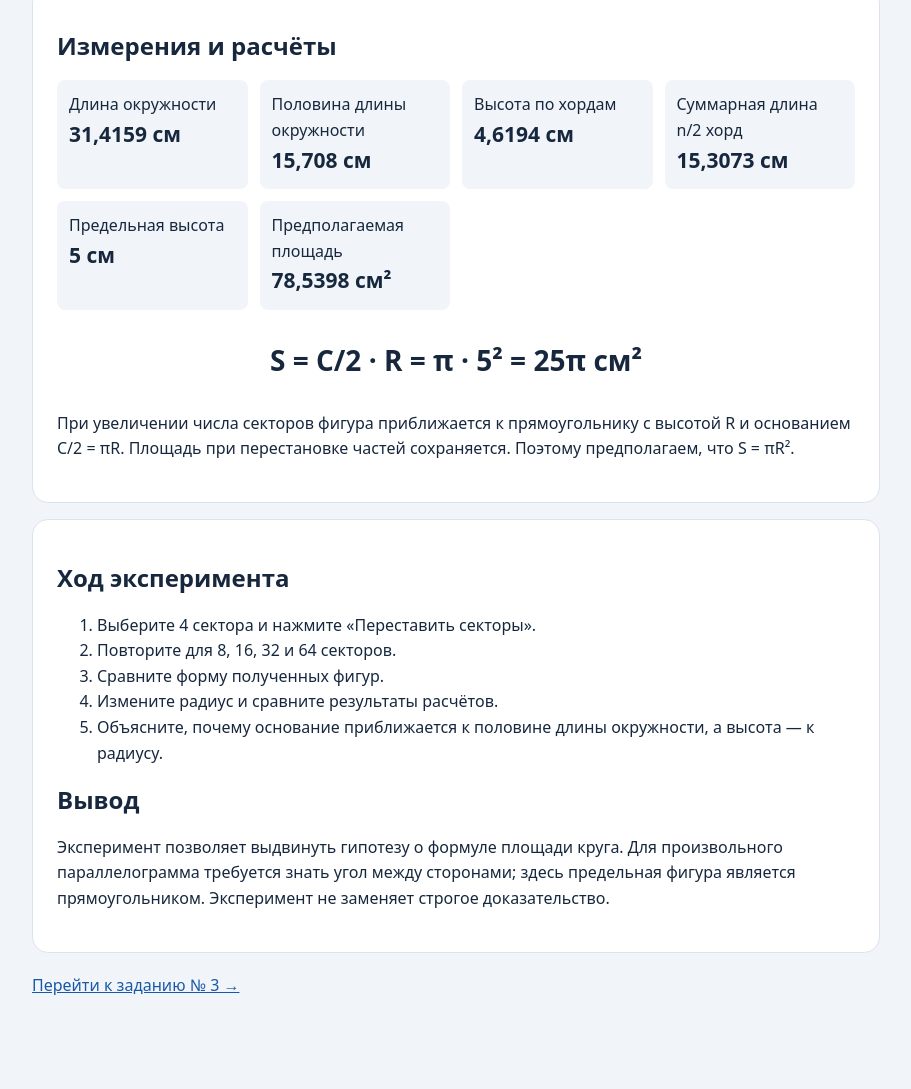
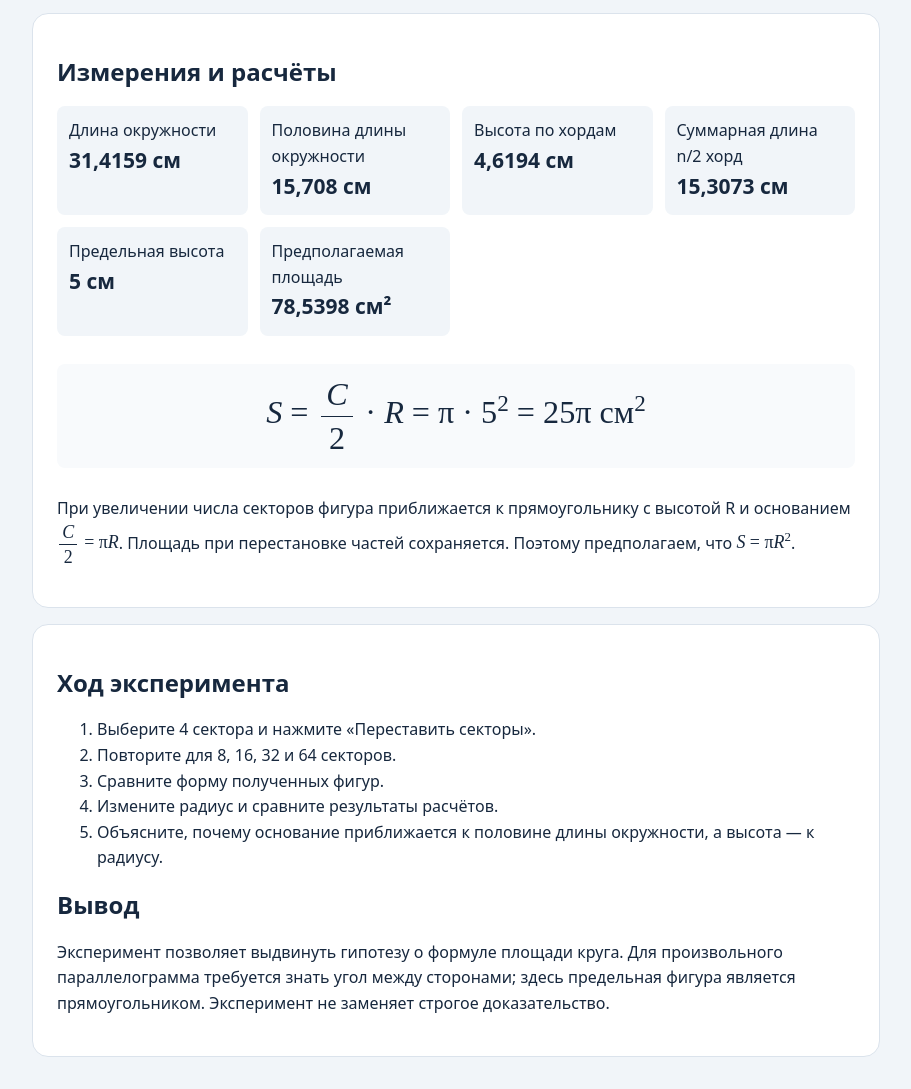
Before and after one commit to alcovaibe/practical-work-2.2-task-2, a plain HTML site: page index.html in a window 1280 px wide. Shown: the part 1103-2192 px from the top of the page, without its empty margins (184-1095 px from the left). Before the commit the page ends 2133 px from the top, so only its background shows below. Drawn offline with Linux system fonts and the light colour scheme.

Commit message:
Polish task navigation and mathematical typography

```diff
--- a/index.html
+++ b/index.html
@@ -1,12 +1,13 @@
 <!doctype html>
 <html lang="ru"><head><meta charset="utf-8"><meta name="viewport" content="width=device-width,initial-scale=1"><title>Площадь круга — интерактивный эксперимент</title><style>
 *{box-sizing:border-box}body{margin:0;background:#f1f5f9;color:#17283e;font:16px/1.6 system-ui,sans-serif}main{max-width:880px;margin:32px auto;padding:0 16px}section{background:white;border:1px solid #dbe3ec;border-radius:16px;padding:24px;margin:16px 0}h1,h2{line-height:1.2}h1{font-size:clamp(25px,5vw,38px)}svg{width:100%;height:auto;background:#f8fafc;border-radius:12px}label{display:block;font-weight:600;margin:16px 0 6px}input[type=range]{width:100%;accent-color:#2563eb}button,select{font:inherit;padding:9px 14px;border:1px solid #aabbd0;border-radius:8px;background:white;color:inherit}button{cursor:pointer}button.primary{background:#2563eb;color:white;border-color:#2563eb}button:focus-visible,input:focus-visible,select:focus-visible{outline:3px solid #93c5fd;outline-offset:3px}.controls{display:flex;gap:8px;flex-wrap:wrap}.stats{display:grid;grid-template-columns:repeat(auto-fit,minmax(190px,1fr));gap:12px}.stat{background:#f1f5f9;padding:12px;border-radius:8px}.stat strong{display:block;font-size:21px}.note{color:#475569} .formula{text-align:center;font-size:clamp(18px,4vw,28px);font-weight:600} @media(prefers-reduced-motion:reduce){*{scroll-behavior:auto}}
-</style></head><body><main><nav aria-label="Навигация" style="display:flex;gap:16px;flex-wrap:wrap;margin-bottom:16px"><strong>Задание № 2</strong><a href="task-3.html" style="color:#1759a8">Задание № 3. Технологическая карта →</a></nav><header><small>Практическая работа 2.2 · Задание 2 · Геометрия</small><h1>Площадь круга</h1><p>Разрежем круг на равные секторы и переставим их, не изменяя суммарной площади.</p></header><section><h2>Интерактивная модель</h2><svg id="diagram" viewBox="0 0 720 310" role="img" aria-label="Преобразование круга из равных секторов"></svg>
+.task-nav{display:flex;gap:8px;align-items:center;flex-wrap:wrap;margin:0 0 20px}.task-nav a{display:inline-flex;justify-content:center;align-items:center;min-width:118px;padding:10px 18px;border:1px solid #cbd5e1;border-radius:8px;background:white;color:#334155;text-decoration:none;font-weight:600}.task-nav a:hover{background:#eaf1fa;border-color:#799bc5}.task-nav a[aria-current=page]{background:#245ba1;color:white;border-color:#245ba1}.task-nav a:focus-visible{outline:3px solid #93c5fd;outline-offset:3px}.print-button{margin-left:auto}.formula{font-weight:400;overflow-x:auto;padding:12px 8px;background:#f8fafc;border-radius:8px}.math{font-family:"Cambria Math","STIX Two Math","Times New Roman",serif;font-size:1.12em;white-space:nowrap;font-weight:400}.math i{font-style:italic}.frac{display:inline-flex;flex-direction:column;vertical-align:middle;text-align:center;line-height:1.13;margin:0 .13em}.frac>span:first-child{border-bottom:1px solid currentColor;padding:0 .17em .1em}.frac>span:last-child{padding:.1em .17em 0}.math sub,.math sup{font-size:.72em;line-height:0}.formula .math{font-size:1.15em}@media print{.task-nav,.print-button{display:none!important}.formula{background:none;padding:4px}}
+</style></head><body><main><nav class="task-nav" aria-label="Задания"><a href="index.html" aria-current="page">Задание 2</a><a href="task-3.html">Задание 3</a></nav><header><small>Практическая работа 2.2 · Задание 2 · Геометрия</small><h1>Площадь круга</h1><p>Разрежем круг на равные секторы и переставим их, не изменяя суммарной площади.</p></header><section><h2>Интерактивная модель</h2><svg id="diagram" viewBox="0 0 720 310" role="img" aria-label="Преобразование круга из равных секторов"></svg>
 <label for="count">Количество секторов</label><select id="count"><option>4</option><option selected>8</option><option>16</option><option>32</option><option>64</option><option>128</option></select>
 <label for="progress">Преобразование: <output id="percent">0%</output></label><input id="progress" type="range" min="0" max="100" value="0"><div class="controls"><button id="reset">Собрать круг</button><button class="primary" id="arrange">Переставить секторы</button></div>
 <label for="radius">Радиус: <output id="radiusValue">5 см</output></label><input id="radius" type="range" min="1" max="15" step="1" value="5"><p class="note">Промежуточные положения служат визуализацией перемещения; секторы могут временно перекрываться. Чертёж масштабируется для удобства просмотра.</p></section>
-<section><h2>Измерения и расчёты</h2><div class="stats" id="stats"></div><p class="formula" id="formula"></p><p>При увеличении числа секторов фигура приближается к прямоугольнику с высотой R и основанием C/2 = πR. Площадь при перестановке частей сохраняется. Поэтому предполагаем, что S = πR².</p></section>
-<section><h2>Ход эксперимента</h2><ol><li>Выберите 4 сектора и нажмите «Переставить секторы».</li><li>Повторите для 8, 16, 32 и 64 секторов.</li><li>Сравните форму полученных фигур.</li><li>Измените радиус и сравните результаты расчётов.</li><li>Объясните, почему основание приближается к половине длины окружности, а высота — к радиусу.</li></ol><h2>Вывод</h2><p>Эксперимент позволяет выдвинуть гипотезу о формуле площади круга. Для произвольного параллелограмма требуется знать угол между сторонами; здесь предельная фигура является прямоугольником. Эксперимент не заменяет строгое доказательство.</p></section><nav style="margin:20px 0"><a href="task-3.html" style="color:#1759a8">Перейти к заданию № 3 →</a></nav></main><script>
+<section><h2>Измерения и расчёты</h2><div class="stats" id="stats"></div><p class="formula" id="formula"></p><p>При увеличении числа секторов фигура приближается к прямоугольнику с высотой R и основанием <span class="math"><span class="frac"><span><i>C</i></span><span>2</span></span> = π<i>R</i></span>. Площадь при перестановке частей сохраняется. Поэтому предполагаем, что <span class="math"><i>S</i> = π<i>R</i><sup>2</sup></span>.</p></section>
+<section><h2>Ход эксперимента</h2><ol><li>Выберите 4 сектора и нажмите «Переставить секторы».</li><li>Повторите для 8, 16, 32 и 64 секторов.</li><li>Сравните форму полученных фигур.</li><li>Измените радиус и сравните результаты расчётов.</li><li>Объясните, почему основание приближается к половине длины окружности, а высота — к радиусу.</li></ol><h2>Вывод</h2><p>Эксперимент позволяет выдвинуть гипотезу о формуле площади круга. Для произвольного параллелограмма требуется знать угол между сторонами; здесь предельная фигура является прямоугольником. Эксперимент не заменяет строгое доказательство.</p></section></main><script>
 'use strict';
 const $=id=>document.getElementById(id), svg=$('diagram'), NS='http://www.w3.org/2000/svg';let frame=0;
 function el(tag,attrs,parent=svg){const e=document.createElementNS(NS,tag);for(const [k,v] of Object.entries(attrs))e.setAttribute(k,v);parent.append(e);return e}
@@ -16,7 +17,7 @@ label(360,24,t===0?'Исходный круг':t===1?'Секторы перес
 for(let i=0;i<n;i++){const j=Math.floor(i/2), odd=i%2, tx=360+(2*j+odd-(n-1)/2)*w,ty=145+(odd?-h/2:h/2), start=i*360/n; let end=odd?180:0;end=start+((end-start+540)%360-180);const g=el('g',{transform:'translate('+(360+(tx-360)*t)+' '+(145+(ty-145)*t)+') rotate('+(start+(end-start)*t)+')'});el('path',{d:'M0 0 L '+(-w)+' '+(-h)+' A '+R+' '+R+' 0 0 1 '+w+' '+(-h)+' Z',fill:odd?'#efb45f':'#649bd6',stroke:'#334155','stroke-width':.7},g)}
 if(t===1){const left=360-n*w/2,right=360+n*w/2;el('path',{d:'M '+left+' 242 v8 H '+right+' v-8',stroke:'#475569',fill:'none'});label(360,272,'Основание → πR');el('path',{d:'M '+(right+18)+' '+(145-R/2)+' h8 V '+(145+R/2)+' h-8',stroke:'#475569',fill:'none'});label(right+44,150,'→ R')}
 if(t===0){el('line',{x1:360,y1:145,x2:360+R,y2:145,stroke:'#17283e','stroke-width':2});label(360+R/2,137,'R')}
-$('percent').value=Math.round(t*100)+'%';$('radiusValue').value=r+' см';const f=x=>x.toLocaleString('ru-RU',{maximumFractionDigits:4});const values=[['Длина окружности',2*Math.PI*r,'см'],['Половина длины окружности',Math.PI*r,'см'],['Высота по хордам',r*Math.cos(a),'см'],['Суммарная длина n/2 хорд',n*r*Math.sin(a),'см'],['Предельная высота',r,'см'],['Предполагаемая площадь',Math.PI*r*r,'см²']];$('stats').replaceChildren(...values.map(([name,v,u])=>{const d=document.createElement('div');d.className='stat';d.textContent=name;const s=document.createElement('strong');s.textContent=f(v)+' '+u;d.append(s);return d}));$('formula').textContent='S = C/2 · R = π · '+r+'² = '+r*r+'π см²'}
+$('percent').value=Math.round(t*100)+'%';$('radiusValue').value=r+' см';const f=x=>x.toLocaleString('ru-RU',{maximumFractionDigits:4});const values=[['Длина окружности',2*Math.PI*r,'см'],['Половина длины окружности',Math.PI*r,'см'],['Высота по хордам',r*Math.cos(a),'см'],['Суммарная длина n/2 хорд',n*r*Math.sin(a),'см'],['Предельная высота',r,'см'],['Предполагаемая площадь',Math.PI*r*r,'см²']];$('stats').replaceChildren(...values.map(([name,v,u])=>{const d=document.createElement('div');d.className='stat';d.textContent=name;const s=document.createElement('strong');s.textContent=f(v)+' '+u;d.append(s);return d}));$('formula').innerHTML='<span class="math"><i>S</i> = <span class="frac"><span><i>C</i></span><span>2</span></span> · <i>R</i> = π · '+r+'<sup>2</sup> = '+r*r+'π см<sup>2</sup></span>'}
 function animate(target){cancelAnimationFrame(frame);const start=Number($('progress').value),begin=performance.now();if(matchMedia('(prefers-reduced-motion: reduce)').matches){$('progress').value=target;draw();return}function step(now){const t=Math.min(1,(now-begin)/850);$('progress').value=Math.round(start+(target-start)*t);draw();if(t<1)frame=requestAnimationFrame(step)}frame=requestAnimationFrame(step)}
 $('count').addEventListener('change',draw);$('radius').addEventListener('input',draw);$('progress').addEventListener('input',()=>{cancelAnimationFrame(frame);draw()});$('reset').onclick=()=>animate(0);$('arrange').onclick=()=>animate(100);draw();
 </script></body></html>
```
